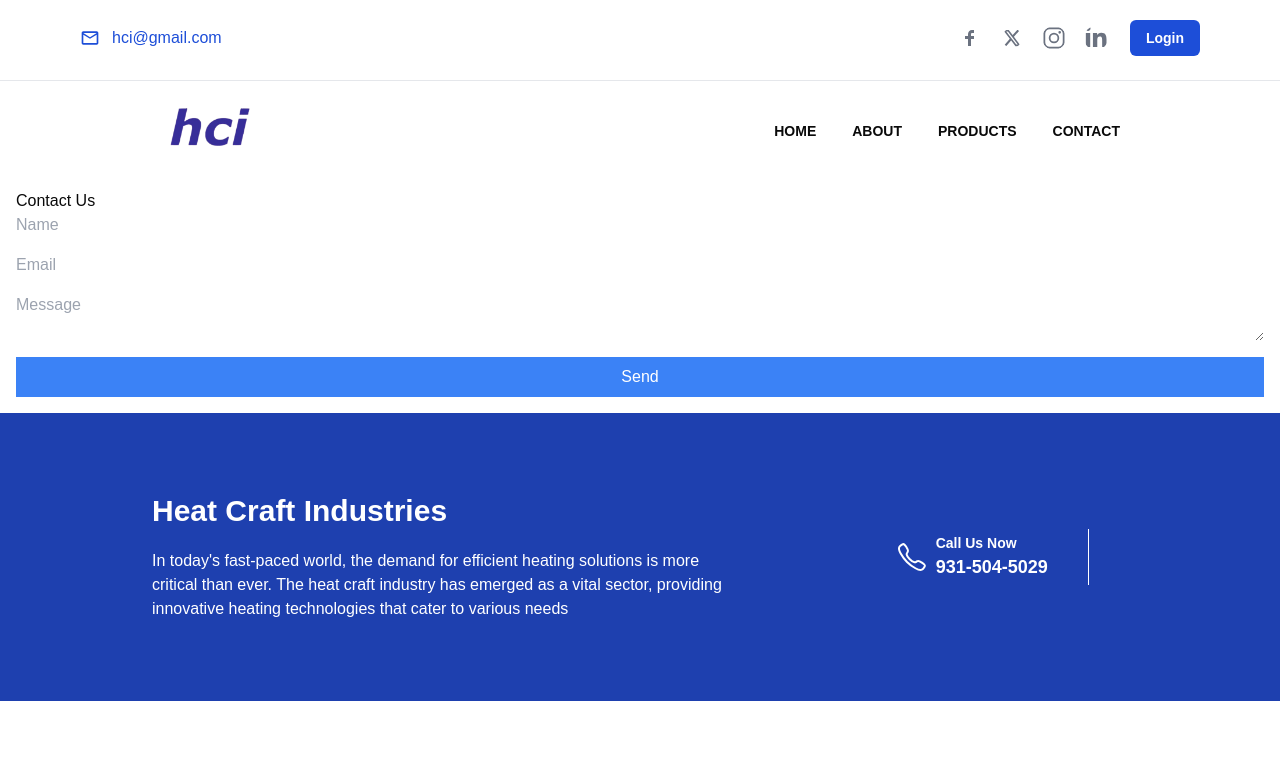
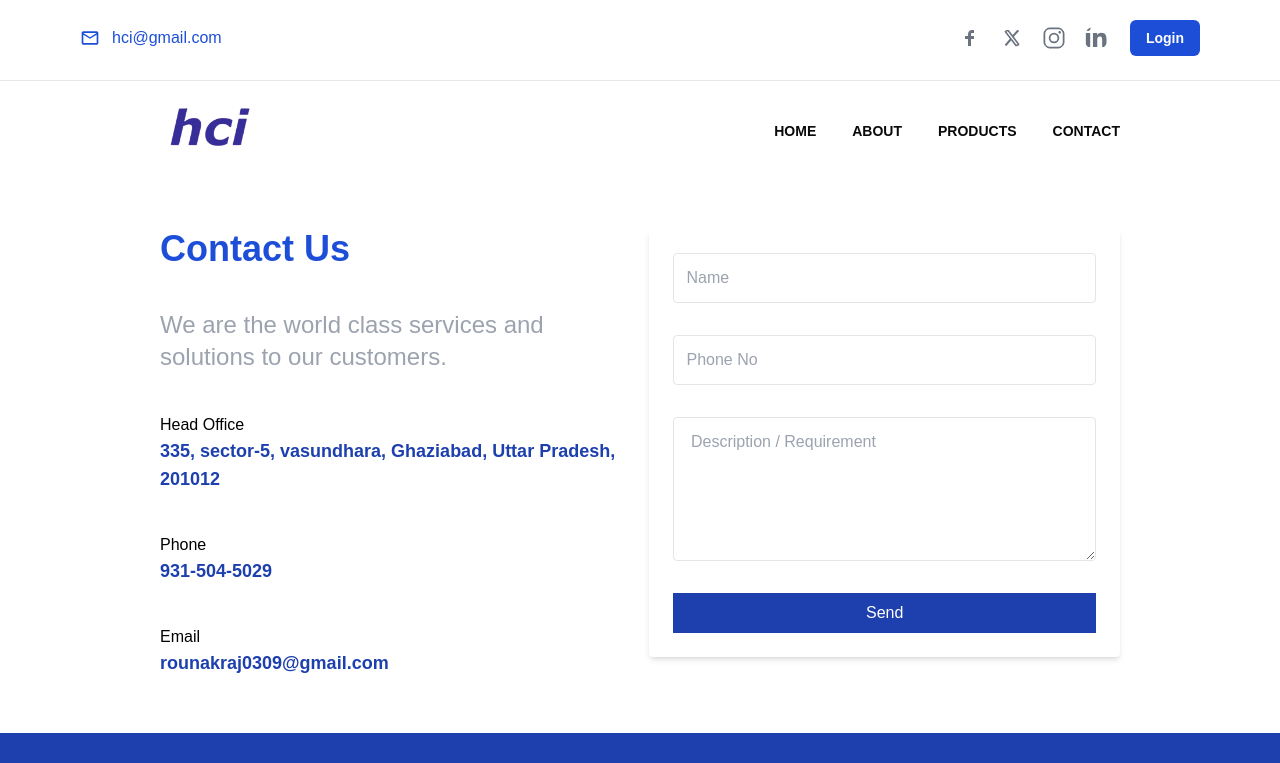
Before and after one commit to aryann1712/hci-coils-latest1, a Next.js app: page /contact in a window 1280 px wide. Shown: the top 763 px of the page. Built offline with nearby package versions, Linux system fonts and the light colour scheme; no server answers.

Commit message:
about and contact page is done

```diff
--- a/src/app/(public)/contact/page.tsx
+++ b/src/app/(public)/contact/page.tsx
@@ -3,18 +3,53 @@
 import { useState } from "react";
 
 export default function ContactPage() {
-  const [formData, setFormData] = useState({ name: "", email: "", message: "" });
+  const [formData, setFormData] = useState({ name: "", phone: "", message: "" });
 
   const onSubmit = async (e: React.FormEvent) => {
     e.preventDefault();
     // handle POST to your API route: /api/contact
+    console.log(formData);
+    if (formData.name || formData.phone || formData.message) {
+      alert(`name: ${formData.name}, phone: ${formData.phone}, message: ${formData.message}`);
+    } else {
+      alert('Please fill all fields.');
+    }
   };
 
   return (
-    <section className="p-4">
-      <h2>Contact Us</h2>
-      <form onSubmit={onSubmit} className="flex flex-col gap-4">
+    <section className="py-4 max-w-[75%] mx-auto">
+      <div className="flex items-start justify-center gap-5 py-10">
+
+        <div className="w-1/2 space-y-10">
+          <h2 className="text-4xl text-blue-700 font-semibold">Contact Us</h2>
+          <h3 className="text-2xl text-gray-400">We are the world class services and solutions to our customers. </h3>
+
+          {/* Address */}
+          <div>
+            <h3 className="text-base text-black font-normal">Head Office</h3>
+            <h3 className="text-lg text-blue-800 font-extrabold">335, sector-5, vasundhara, Ghaziabad, Uttar Pradesh, 201012</h3>
+          </div>
+
+          {/* Phone Number */}
+          <div>
+            <h3 className="text-base text-black font-normal">Phone</h3>
+            <h3 className="text-lg text-blue-800 font-extrabold">931-504-5029</h3>
+          </div>
+
+          {/* Email */}
+          <div>
+            <h3 className="text-base text-black font-normal">Email</h3>
+            <h3 className="text-lg text-blue-800 font-extrabold">rounakraj0309@gmail.com</h3>
+          </div>
+
+        </div>
+
+
+        <div className="w-1/2 bg-white p-6 shadow-md rounded-sm">
+
+          <form onSubmit={onSubmit} className="flex flex-col gap-8">
             <input
+              className="border px-3 py-3 rounded-sm"
               type="text"
               placeholder="Name"
               value={formData.name}
@@ -23,24 +58,28 @@ export default function ContactPage() {
               }
             />
             <input
-          type="email"
-          placeholder="Email"
-          value={formData.email}
+              className="border px-3 py-3 rounded-sm"
+              type="tel"
+              placeholder="Phone No"
+              value={formData.phone}
               onChange={(e) =>
-            setFormData((prev) => ({ ...prev, email: e.target.value }))
+                setFormData((prev) => ({ ...prev, phone: e.target.value }))
               }
             />
             <textarea
-          placeholder="Message"
+              className="border px-3 py-3 rounded-sm min-h-36"
+              placeholder=" Description / Requirement"
               value={formData.message}
               onChange={(e) =>
                 setFormData((prev) => ({ ...prev, message: e.target.value }))
               }
             />
-        <button type="submit" className="bg-blue-500 text-white px-4 py-2">
+            <button type="submit" className="bg-blue-800 text-white px-4 py-2">
               Send
             </button>
           </form>
+        </div>
+      </div>
     </section>
   );
 }
```
Lines whose indentation alone changed are shown as unchanged.
